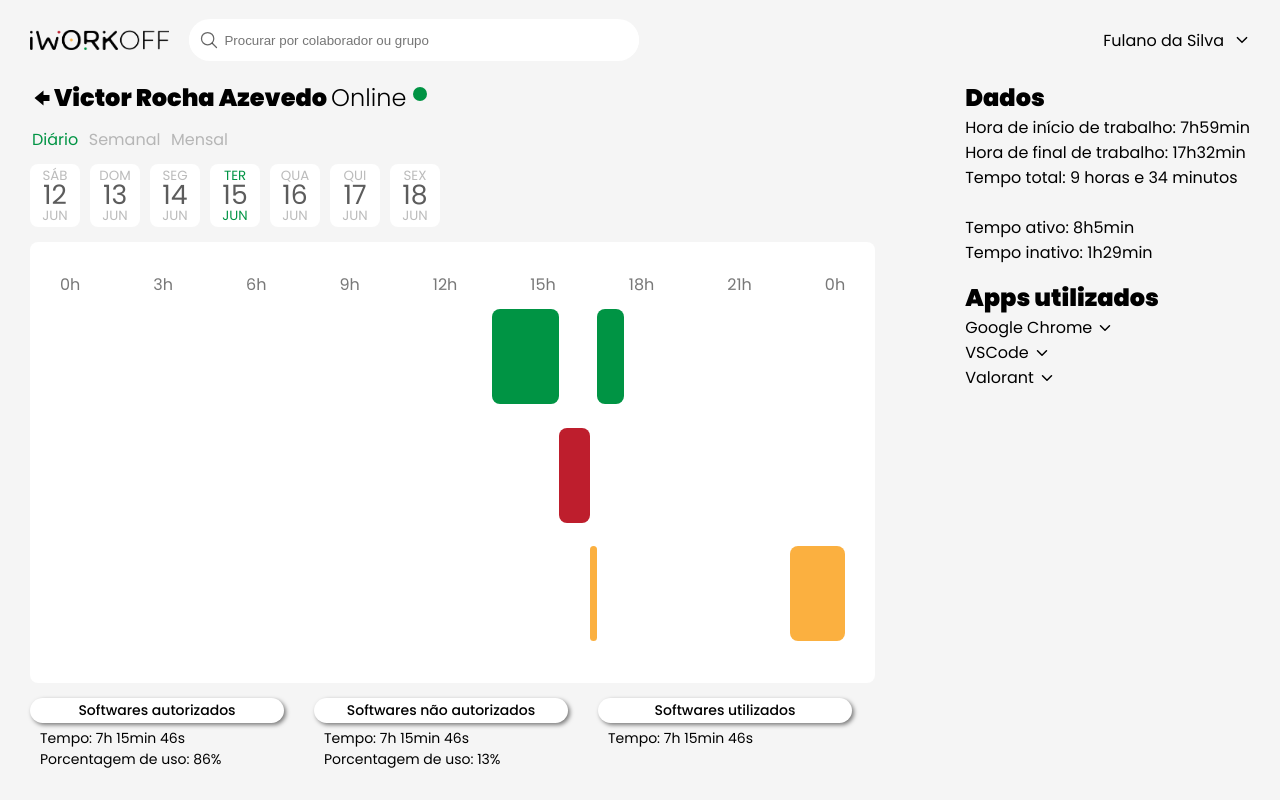
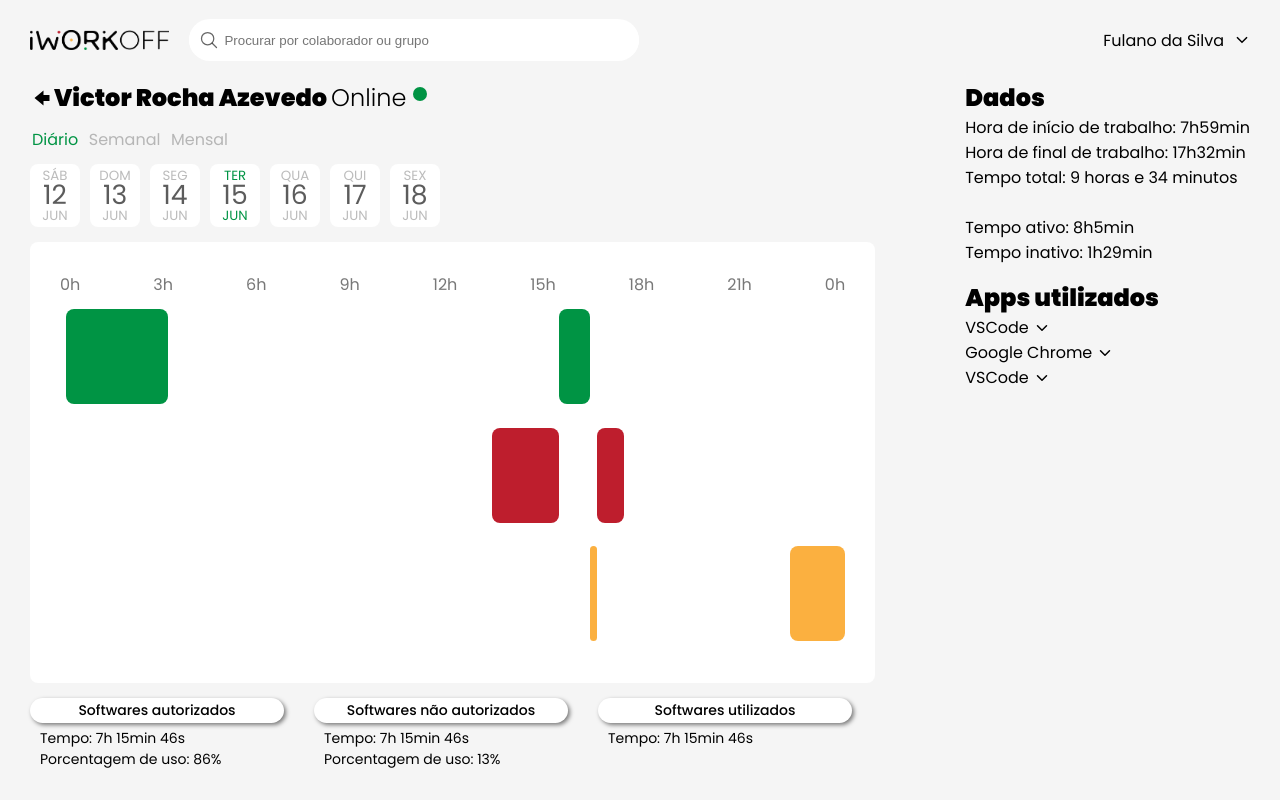
Before and after one commit to abnerjs/iworkoff, a React (Create React App) app: page /home in a window 1280 px wide. Built offline with nearby package versions, Linux system fonts and the light colour scheme.

Commit message:
glow and tooltip

```diff
--- a/src/components/dataInfo/ChartContainer.jsx
+++ b/src/components/dataInfo/ChartContainer.jsx
@@ -10,9 +10,6 @@ export default props => {
 
             <TimelineChart
                 data={props.apps}
-                options={{
-                    colors: ['#009444', '#FBB040', '#BE1E2D', '#000'],
-                }}
             />
         </div>
     )
--- a/src/components/dataInfo/TimelineChart.css
+++ b/src/components/dataInfo/TimelineChart.css
@@ -35,6 +35,98 @@
     height: 80%;
     border-radius: 8px;
     transition: all ease 0.3s;
+    white-space: pre;
+}
+
+[tooltip] {
+    position: relative;
+}
+
+[tooltip]::before,
+[tooltip]::after {
+    text-transform: none;
+    font-size: .9em;
+    line-height: 1;
+    user-select: none;
+    pointer-events: none;
+    position: absolute;
+    display: none;
+    opacity: 0;
+}
+
+[tooltip]::before {
+    content: '';
+    border: 5px solid transparent;
+    z-index: 1001;
+}
+
+[tooltip]::after {
+    content: attr(tooltip) "\a" attr(fulltime);
+    font-family: 'Poppins';
+    text-align: center;
+    min-width: 3em;
+    max-width: 21em;
+    white-space: pre;
+    overflow: hidden;
+    text-overflow: ellipsis;
+    padding: 1ch 1.5ch;
+    border-radius: .3ch;
+    box-shadow: 0 1em 2em -.5em rgba(0, 0, 0, 0.35);
+    background: #333;
+    color: #fff;
+    z-index: 1000;
+}
+
+[tooltip]:hover::before,
+[tooltip]:hover::after {
+    display: block;
+}
+
+[tooltip='']::before,
+[tooltip='']::after {
+    display: none !important;
+}
+
+[tooltip][flow^="right"]::before {
+    top: 50%;
+    border-left-width: 0;
+    border-right-color: #333;
+    right: calc(0em - 5px);
+    transform: translate(.5em, -50%);
+}
+
+[tooltip][flow^="right"]::after {
+    top: 50%;
+    left: calc(100% + 5px);
+    transform: translate(.5em, -50%);
+}
+
+[tooltip][flow^="left"]::before {
+    top: 50%;
+    border-right-width: 0;
+    border-left-color: #333;
+    left: calc(0em - 5px);
+    transform: translate(-.5em, -50%);
+}
+
+[tooltip][flow^="left"]::after {
+    top: 50%;
+    right: calc(100% + 5px);
+    transform: translate(-.5em, -50%);
+}
+
+@keyframes tooltips-horz {
+    to {
+        opacity: .9;
+        transform: translate(0, -50%);
+    }
+}
+
+[tooltip][flow^="left"]:hover::before,
+[tooltip][flow^="left"]:hover::after,
+[tooltip][flow^="right"]:hover::before,
+[tooltip][flow^="right"]:hover::after {
+    animation: tooltips-horz 300ms ease-out forwards;
 }
 
 .timeline .cor0 .bar {
@@ -66,12 +158,12 @@
     text-align: left;
     color: #787878;
     font-size: 10pt;
-    backdrop-filter: drop-shadow(4px 4px 10px blue);
+    text-shadow: 0 0 5px #fff, 0 0 10px #fff, 0 0 15px #fff, 0 0 20px #fff, 0 0 25px #fff;
     transition: all ease 0.6s;
     opacity: 0;
 }
 
-.timeline .row .bar:hover ~ .appInfo {
+.timeline .row .bar:hover~.appInfo {
     color: #000;
     font-weight: 700;
 }
--- a/src/components/dataInfo/TimelineChart.jsx
+++ b/src/components/dataInfo/TimelineChart.jsx
@@ -18,6 +18,18 @@ function timeLine() {
     )
 }
 
+function diffTime(final, init) {
+    var h = final.getHours() - init.getHours()
+    var min = final.getHours() - init.getHours()
+
+    if (min < 0) {
+        h--
+        min = +min
+    }
+
+    return `Total: ${h}h${min}min`
+}
+
 function timeMargin(element, index) {
     var diff = element[index].initialTime.getHours() * 60 * 60
     diff += element[index].initialTime.getMinutes() * 60
@@ -30,6 +42,13 @@ function timeMargin(element, index) {
         diff -= element[i].diffMs
     }
 
+    return diff
+}
+
+function totalTimeMargin(element) {
+    var diff = element.initialTime.getHours() * 60 * 60
+    diff += element.initialTime.getMinutes() * 60
+    diff += element.initialTime.getSeconds()
     return diff
 }
 
@@ -99,6 +118,9 @@ function rows(data) {
                         {result[key].map((element, indexj) => {
                             return (
                                 <div
+                                    tooltip={`${element.initialTime.getHours()}h${element.initialTime.getMinutes()}min - ${element.finalTime.getHours()}h${element.finalTime.getMinutes()}min`}
+                                    flow={(totalTimeMargin(element) / 86400 * 100) < 50 ? 'right':'left'}
+                                    fulltime={diffTime(element.finalTime, element.initialTime)}
                                     className="bar"
                                     style={{
                                         width: (msUntilMidnight(element) / 86400 * 100) + '%',
--- a/src/fakeData/DatetimeInfo.jsx
+++ b/src/fakeData/DatetimeInfo.jsx
@@ -7,8 +7,22 @@ const secondsBetween = (initialTime, finalTime) => {
 }
 
 export const timeline = []
-var tmpaux = "2021-06-01 13:12:01".split(/[- :]/)
-var tmpaux2 = "2021-06-01 15:15:16".split(/[- :]/)
+var tmpaux = "2021-06-01 00:11:01".split(/[- :]/)
+var tmpaux2 = "2021-06-01 3:17:19".split(/[- :]/)
+timeline.push({
+    app: 'VSCode',
+    initialTime: new Date(tmpaux[0], tmpaux[1] - 1, tmpaux[2],
+        tmpaux[3], tmpaux[4], tmpaux[5]),
+    finalTime: new Date(tmpaux2[0], tmpaux2[1] - 1, tmpaux2[2],
+        tmpaux2[3], tmpaux2[4], tmpaux2[5]),
+    diffMs: secondsBetween(
+        (new Date(tmpaux[0], tmpaux[1] - 1, tmpaux[2], tmpaux[3], tmpaux[4], tmpaux[5])),
+        (new Date(tmpaux2[0], tmpaux2[1] - 1, tmpaux2[2], tmpaux2[3], tmpaux2[4], tmpaux2[5]))
+    ),
+    isAuth: true
+})
+tmpaux = "2021-06-01 13:12:01".split(/[- :]/)
+tmpaux2 = "2021-06-01 15:15:16".split(/[- :]/)
 timeline.push({
     app: 'Google Chrome',
     initialTime: new Date(tmpaux[0], tmpaux[1] - 1, tmpaux[2],
```
Also changed, not shown: src/components/dataInfo/test.jsx (deleted).
